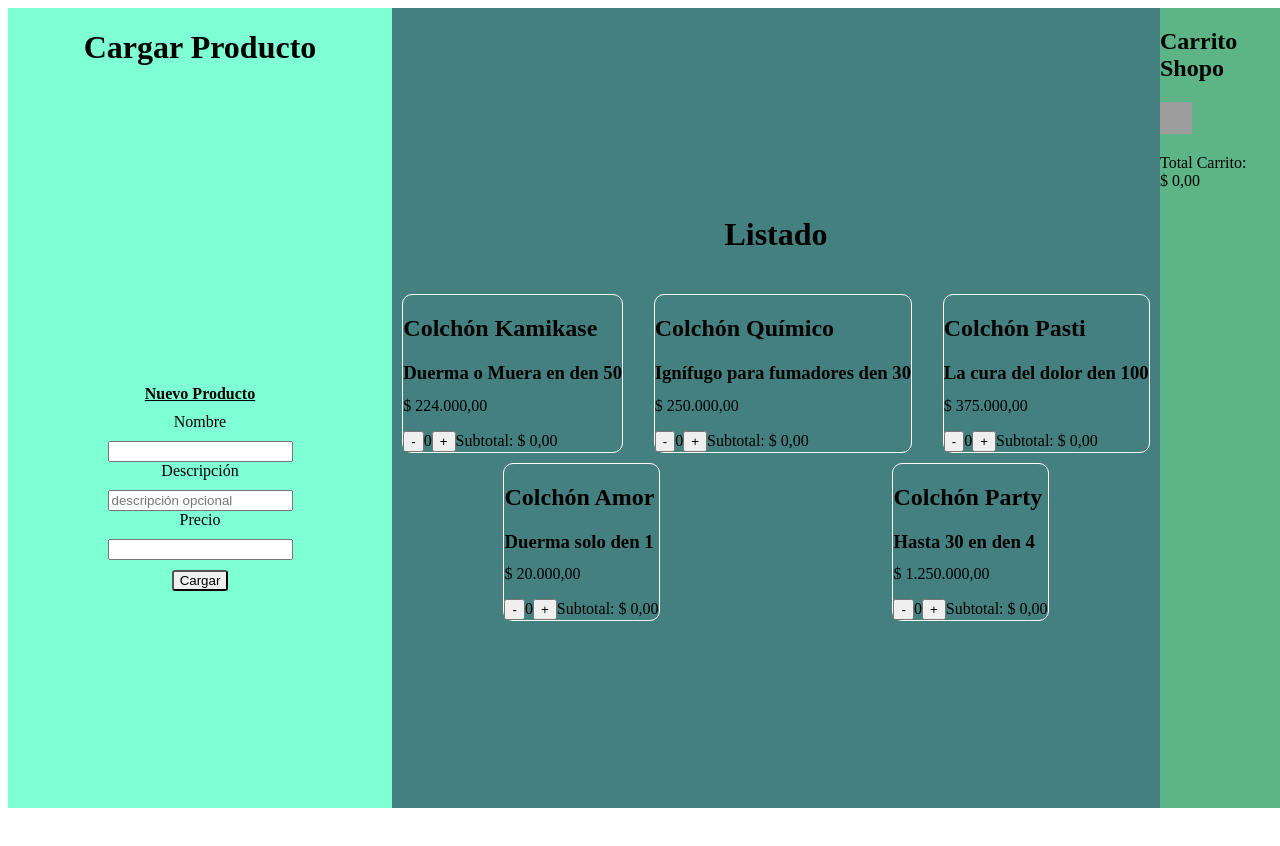
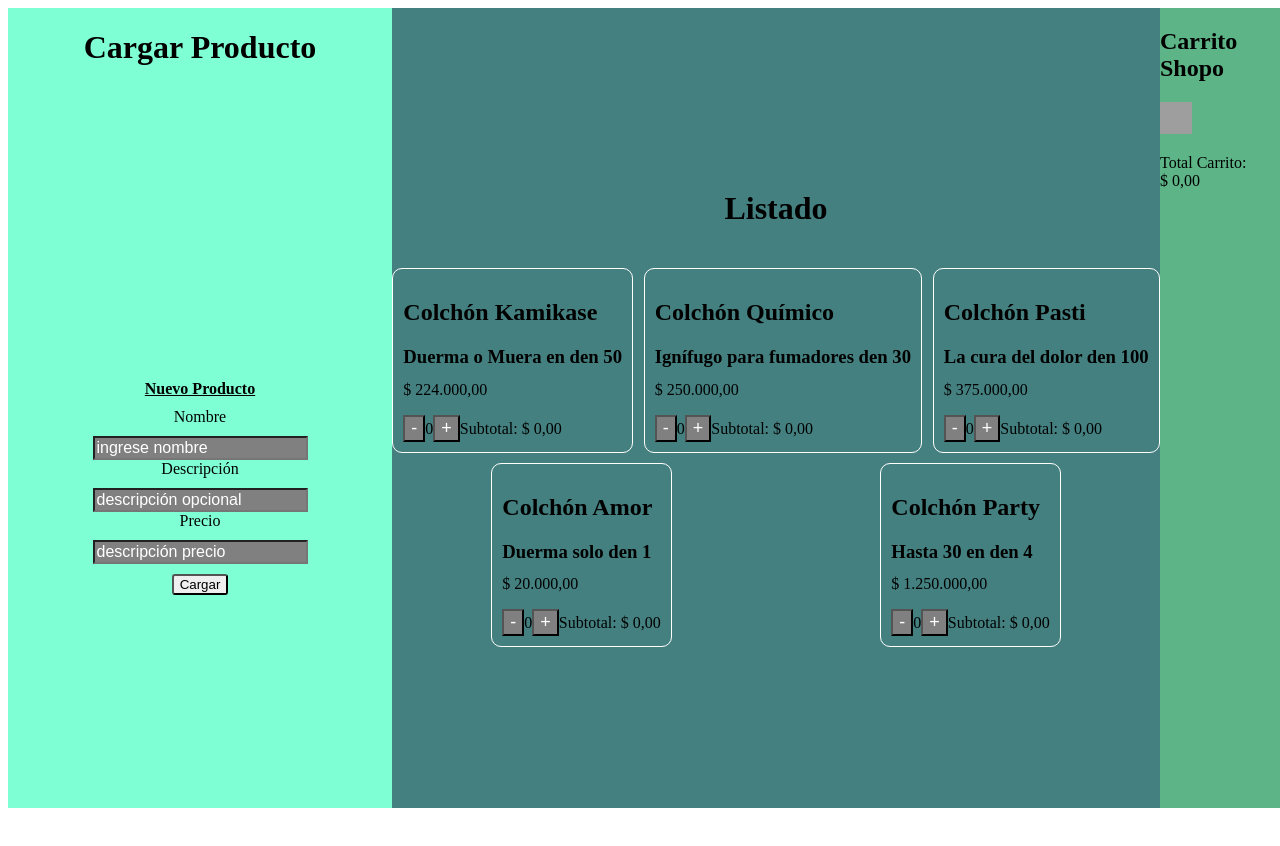
Before and after one commit to LucasEscribe/CarritoShopa, a React (Vite) app in the folder carritoShopa/: page / in a window 1280 px wide. Shown: the top 846 px of the page. Built offline with nearby package versions, Linux system fonts and the light colour scheme; grey boxes are pictures that could not be loaded.

Commit message:
estilos modo oscuro para botones e inputs.

```diff
--- a/carritoShopa/src/app/components/Product/LoadProduct.tsx
+++ b/carritoShopa/src/app/components/Product/LoadProduct.tsx
@@ -51,10 +51,13 @@ function LoadProduct(props: LoadProductProps) {
         Nombre
       </label>
       <input
+        className={styles.inputs}
         type="text"
         name="product_name"
+        placeholder="ingrese nombre"
         id="name"
         value={newName}
+        onClick={() => setNewName(" ")}
         onChange={(event) => setNewName(event.target.value)}
       />
 
@@ -62,11 +65,13 @@ function LoadProduct(props: LoadProductProps) {
         Descripción
       </label>
       <input
+        className={styles.inputs}
         type="text"
         name="product_description"
         placeholder="descripción opcional"
         id="description"
         value={newDescription}
+        onClick={() => setNewDescription(" ")}
         onChange={(event) => setNewDescription(event.target.value)}
       />
 
@@ -74,10 +79,13 @@ function LoadProduct(props: LoadProductProps) {
         Precio
       </label>
       <input
+        className={styles.inputs}
         type="text"
         name="product_price"
+        placeholder="descripción precio"
         id="price"
         value={newPrice}
+        onClick={() => setNewPrice(" ")}
         onChange={(event) => setNewPrice(event.target.value)}
       />
 
--- a/carritoShopa/src/app/components/Product/Product.tsx
+++ b/carritoShopa/src/app/components/Product/Product.tsx
@@ -47,9 +47,9 @@ function Product(props: ProductProps) {
       <h3 className={styles.empty_description}>{props.description}</h3>
       <p>{formattedPrice}</p>
       <div className={styles.handler_subtotal}>
-        <button onClick={handleRemoveUnit}>-</button>
+        <button className={styles.remove} onClick={handleRemoveUnit}>-</button>
         <span>{quantity}</span>
-        <button onClick={handleAddUnit}>+</button>
+        <button className={styles.add} onClick={handleAddUnit}>+</button>
         <span>Subtotal: {formattedSubtotal}</span>
       </div>
     </div>
--- a/carritoShopa/src/app/components/Product/product.module.css
+++ b/carritoShopa/src/app/components/Product/product.module.css
@@ -1,8 +1,42 @@
-.product_container{
+.grid_products {
+    margin-top: 20px;
+    display: flex;
+    flex-wrap: wrap;
+    justify-content: space-around;
+    align-items: flex-start;
+    gap: 10px;
+}
+
+.product_container {
     border: solid 1px white;
     border-radius: 10px;
-    padding: auto;
+    padding: 10px;
 }
+
+.inputs {
+    font-size: 16px;
+    color: white;
+    background-color: gray;
+}
+
+.inputs::placeholder {
+    color: white;
+  }
+
+.add {
+    font-size: 18px;
+    color: white;
+    background-color: gray;
+}
+
+.remove {
+    font-size: 18px;
+    color: white;
+    background-color: gray;
+}
+
+
+/* Estilo de Carga Producto */
 
 .load {
     display: flex;
@@ -31,7 +65,7 @@
     border-radius: 3px;
 }
 
-.handler_subtotal{
-    display: flexbox;
+.handler_subtotal {
+    display: flex;
     align-items: last baseline;
 }
```
